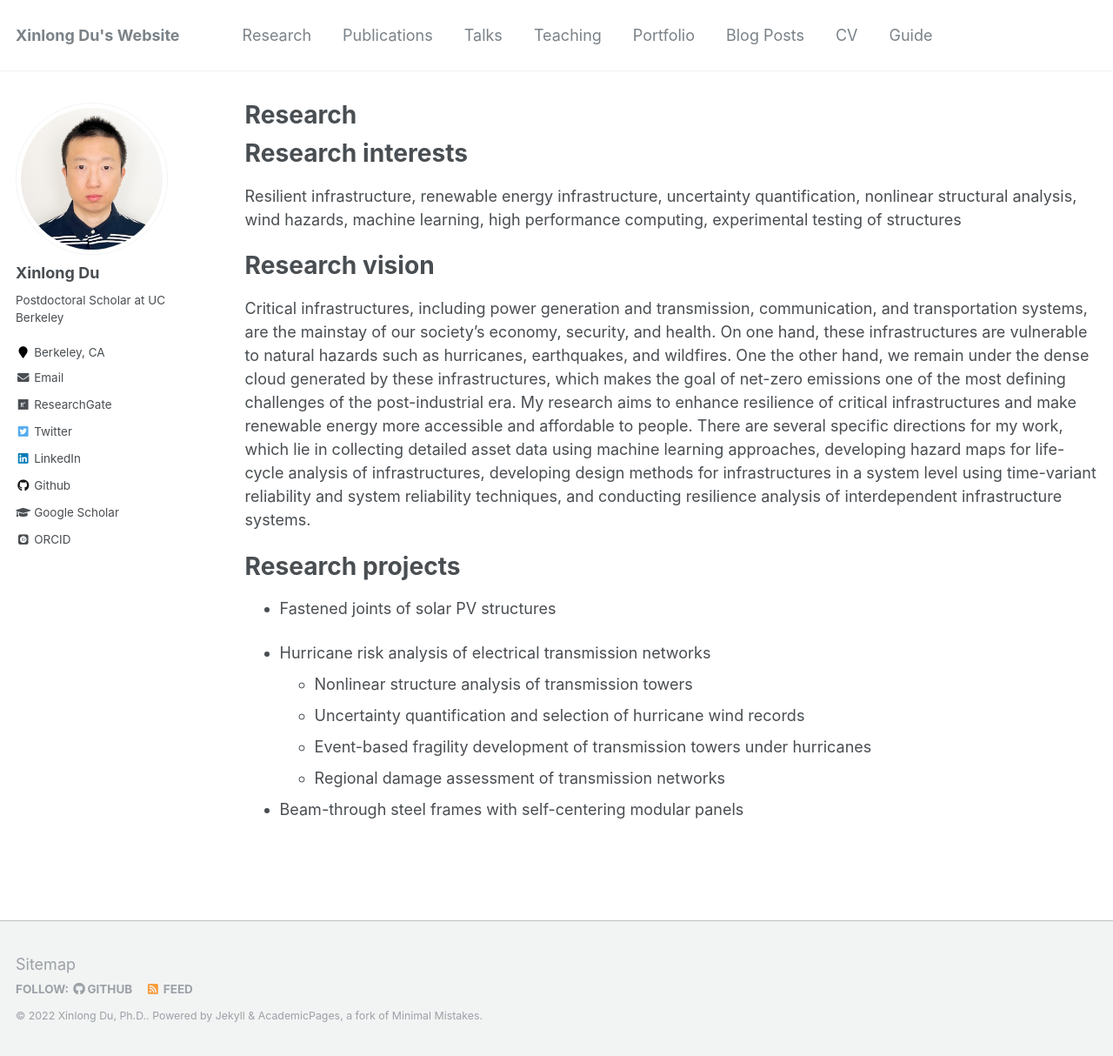
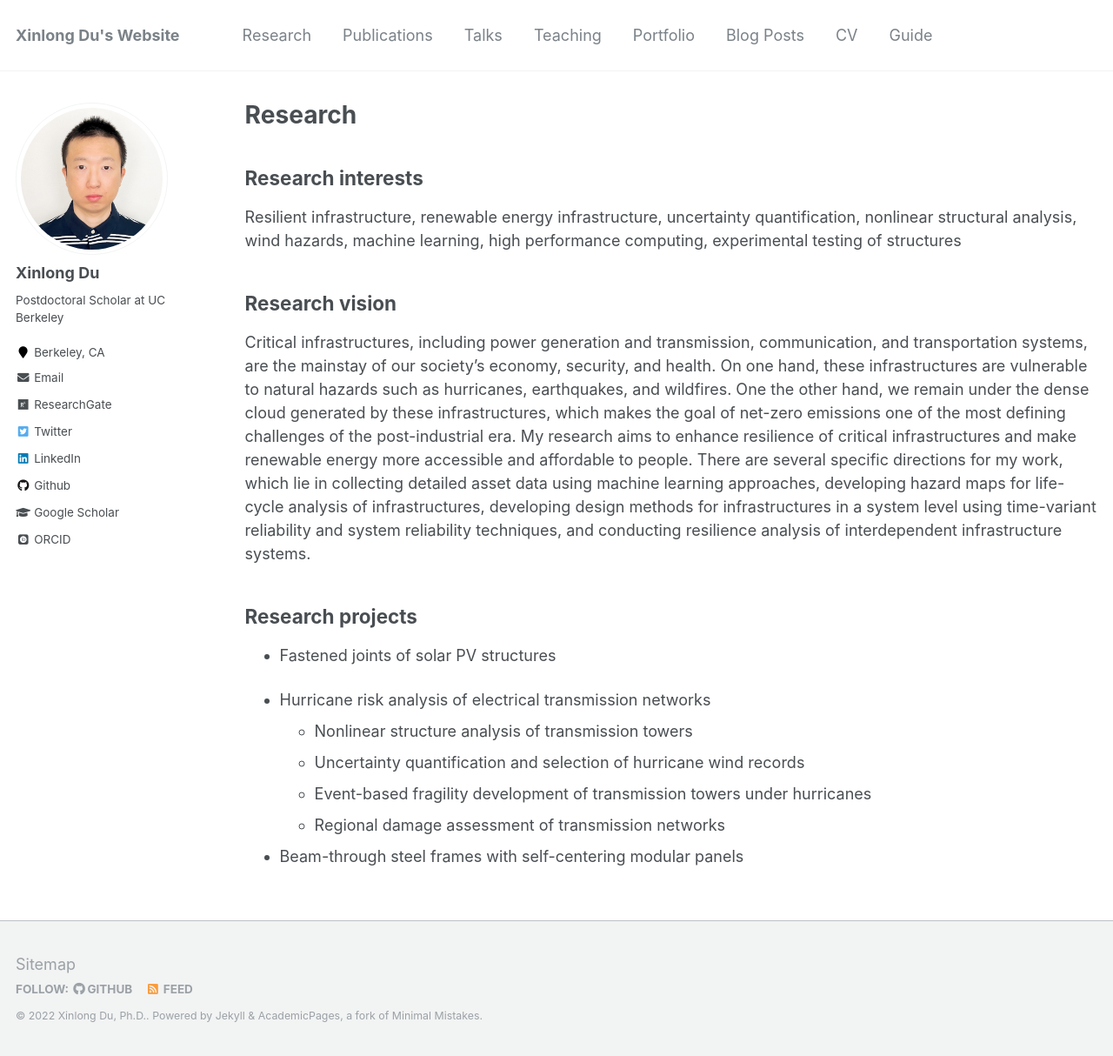
Before and after one commit to xinlong-du/xinlong-du.github.io, a Jekyll site: the page built from _pages/research.md, in a window 1280 px wide and 1214 px high. Shown: the whole window at 87% size. Built offline with Jekyll 4.4.1, drawn with Linux system fonts in a browser that asks for light colours; some web fonts are replaced.

Commit message:
Update header

```diff
--- a/_data/navigation.yml
+++ b/_data/navigation.yml
@@ -8,6 +8,9 @@ main:
 
   - title: "Talks"
     url: /talks/
+
+  #- title: "Software"
+  #  url: /software/
 
   - title: "Teaching"
     url: /teaching/
--- a/_pages/research.md
+++ b/_pages/research.md
@@ -7,16 +7,13 @@ author_profile: true
 
 {% include base_path %}
 
-Research interests
-======
+## Research interests
 Resilient infrastructure, renewable energy infrastructure, uncertainty quantification, nonlinear structural analysis, wind hazards, machine learning, high performance computing, experimental testing of structures
 
-Research vision
-======
+## Research vision
 Critical infrastructures, including power generation and transmission, communication, and transportation systems, are the mainstay of our society’s economy, security, and health. On one hand, these infrastructures are vulnerable to natural hazards such as hurricanes, earthquakes, and wildfires. One the other hand, we remain under the dense cloud generated by these infrastructures, which makes the goal of net-zero emissions one of the most defining challenges of the post-industrial era. My research aims to enhance resilience of critical infrastructures and make renewable energy more accessible and affordable to people. There are several specific directions for my work, which lie in collecting detailed asset data using machine learning approaches, developing hazard maps for life-cycle analysis of infrastructures, developing design methods for infrastructures in a system level using time-variant reliability and system reliability techniques, and conducting resilience analysis of interdependent infrastructure systems.
 
-Research projects
-======
+## Research projects
 * Fastened joints of solar PV structures
 
 * Hurricane risk analysis of electrical transmission networks
```
Also changed, not shown: _pages/about.md (+2 -0 lines).
